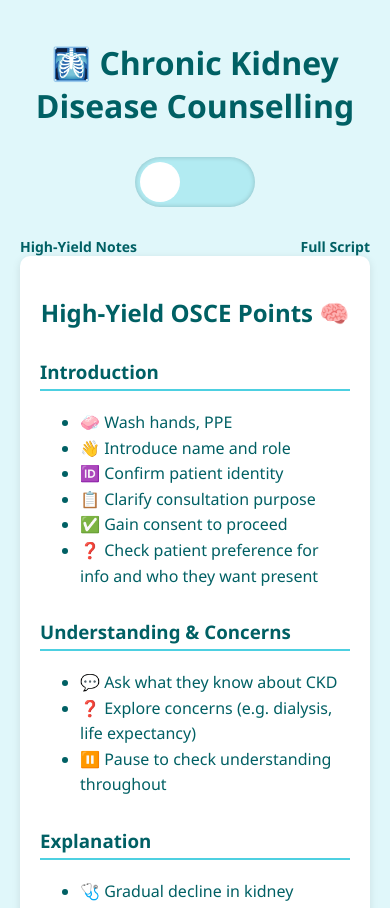
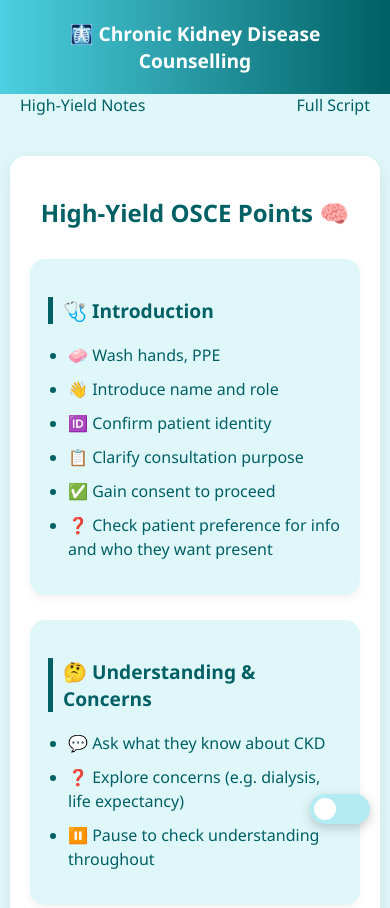
Before and after one commit to TheOneFaze/OSCE-Prep, a plain HTML site: page OSCE Page/Main Page/pretty_diagnosis_stations/chronic_kidney_disease_counselling.html in a window 390 px wide. Shown: the top 908 px of the page. Drawn offline with Linux system fonts and the light colour scheme.

Commit message:
chronic_kidney_disease_counselling.html

```diff
--- a/OSCE Page/Main Page/pretty_diagnosis_stations/chronic_kidney_disease_counselling.html
+++ b/OSCE Page/Main Page/pretty_diagnosis_stations/chronic_kidney_disease_counselling.html
@@ -1,92 +1,173 @@
 <!DOCTYPE html>
 <html lang="en">
 <head>
-    <meta charset="UTF-8">
-    <title>Chronic Kidney Disease Counselling</title>
+  <meta charset="UTF-8" />
+  <meta name="viewport" content="width=device-width, initial-scale=1.0">
+  <title>🩻 Chronic Kidney Disease Counselling</title>
   <style>
+    /* --- UPDATED BLUE/CYAN COLOR SCHEME --- */
     body {
+      margin: 0;
       font-family: 'Segoe UI', sans-serif;
-            background-color: #e0f7fa;
-            color: #006064;
-            margin: 0;
-            padding: 20px;
+      background: #e0f7fa; /* Light cyan background */
+      color: #006064;     /* Dark cyan text */
     }
-        h1, h2 {
+
+    header {
+      background: linear-gradient(to right, #4dd0e1, #006064); /* Cyan gradient */
+      color: white;
       text-align: center;
+      padding: 25px 10px;
+      font-size: 1.8em;
+      font-weight: bold;
+      position: sticky;
+      top: 0;
+      z-index: 1000;
     }
+
+    .labels {
+      display: flex;
+      justify-content: space-between;
+      padding: 0 40px;
+      font-size: 0.9em;
+    }
+
     .toggle-container {
       display: flex;
       justify-content: center;
       align-items: center;
-            margin: 30px 0;
+      margin: 20px 0;
     }
+
     .switch {
-            position: relative;
-            width: 120px;
-            height: 50px;
-            background-color: #b2ebf2;
-            border-radius: 25px;
+      position: fixed;
+      bottom: 30px;
+      right: 30px;
+      width: 65px;
+      height: 34px;
+      background-color: #b2ebf2; /* Lighter cyan switch */
+      border-radius: 34px;
       cursor: pointer;
-            box-shadow: inset 0 0 5px rgba(0,0,0,0.2);
+      z-index: 1001;
+      box-shadow: 0 4px 12px rgba(0,0,0,0.2);
     }
+
     .slider {
       position: absolute;
       top: 5px;
       left: 5px;
-            width: 40px;
-            height: 40px;
+      width: 24px;
+      height: 24px;
       background-color: white;
       border-radius: 50%;
-            transition: all 0.3s ease-in-out;
+      transition: transform 0.3s ease;
     }
+
     .switch.active .slider {
-            transform: translateX(70px);
+      transform: translateX(30px);
     }
-        .labels {
-            display: flex;
-            justify-content: space-between;
-            margin-top: 10px;
-            font-weight: bold;
-            font-size: 14px;
-        }
+
     .content-section {
       display: none;
-            padding: 20px;
+      max-width: 720px;
+      margin: 0 auto 40px;
       background: white;
-            border-radius: 10px;
-            margin-bottom: 20px;
-            box-shadow: 0 2px 8px rgba(0,0,0,0.1);
+      padding: 30px;
+      border-radius: 16px;
+      box-shadow: 0 6px 18px rgba(0,0,0,0.08);
     }
+
     .content-section.active {
       display: block;
     }
+
+    .section-box {
+      background: #e0f7fa; /* Light cyan background for boxes */
+      border-radius: 15px;
+      padding: 20px;
+      margin-bottom: 25px;
+      box-shadow: 0 4px 8px rgba(0,0,0,0.05);
+    }
+
+    h2 {
+      text-align: center;
+      margin-bottom: 30px;
+    }
+
     h3 {
-            border-bottom: 2px solid #4dd0e1;
-            padding-bottom: 5px;
-            margin-top: 30px;
+      color: #006064; /* Dark cyan for headings */
+      border-left: 5px solid #006064; /* Dark cyan border */
+      padding-left: 10px;
+      margin-top: 20px;
     }
+
     ul {
-            line-height: 1.6;
+      padding-left: 20px;
+    }
+
+    li {
+      margin-bottom: 10px;
+    }
+
+    p {
+      margin-bottom: 15px;
+    }
+
+    @media screen and (min-width: 768px) and (max-width: 991px) {
+      header { font-size: 1.5em; padding: 20px; }
+      .content-section { padding: 25px; }
+      .section-box { padding: 18px; }
+      h3 { font-size: 1.2em; }
+      p, li { font-size: 1em; }
+    }
+
+    @media screen and (min-width: 481px) and (max-width: 767px) {
+      header { font-size: 1.3em; padding: 18px; }
+      .content-section { padding: 20px; }
+      .section-box { padding: 16px; }
+      .labels { padding: 0 25px; }
+      h3 { font-size: 1.1em; }
+      p, li { font-size: 0.95em; }
+    }
+
+    @media screen and (min-width: 320px) and (max-width: 480px) {
+      header { font-size: 1.2em; padding: 20px 15px; }
+      .content-section { margin: 0 10px 40px; padding: 20px; }
+      .section-box { padding: 18px; }
+      .labels { padding: 0 20px; font-size: 1em; }
+      h3 { font-size: 1.2em; }
+      p, li { font-size: 1em; line-height: 1.5; }
+      .switch {
+        bottom: 20px;
+        right: 20px;
+        width: 60px;
+        height: 30px;
+      }
+      .slider {
+        width: 22px;
+        height: 22px;
+        top: 4px;
+        left: 4px;
+      }
     }
   </style>
 </head>
 <body>
-
-<h1>🩻 Chronic Kidney Disease Counselling</h1>
-
+  <header>🩻 Chronic Kidney Disease Counselling</header>
+  <div class="labels">
+    <span>High-Yield Notes</span>
+    <span>Full Script</span>
+  </div>
   <div class="toggle-container">
-    <div class="switch" id="toggleSwitch">
+    <div class="switch" onclick="toggleContent(this)">
       <div class="slider"></div>
     </div>
-</div>
-<div class="labels">
-    <span style="color:#006064;">High-Yield Notes</span>
-    <span style="color:#006064;">Full Script</span>
   </div>
 
   <div id="highYield" class="content-section active">
     <h2>High-Yield OSCE Points 🧠</h2>
-    <h3>Introduction</h3>
+    <div class="section-box">
+        <h3>🩺 Introduction</h3>
         <ul>
             <li>🧼 Wash hands, PPE</li>
             <li>👋 Introduce name and role</li>
@@ -95,31 +176,35 @@
             <li>✅ Gain consent to proceed</li>
             <li>❓ Check patient preference for info and who they want present</li>
         </ul>
-
-    <h3>Understanding & Concerns</h3>
+    </div>
+    <div class="section-box">
+        <h3>🤔 Understanding & Concerns</h3>
         <ul>
             <li>💬 Ask what they know about CKD</li>
             <li>❓ Explore concerns (e.g. dialysis, life expectancy)</li>
             <li>⏸️ Pause to check understanding throughout</li>
         </ul>
-
-    <h3>Explanation</h3>
+    </div>
+    <div class="section-box">
+        <h3>📖 Explanation</h3>
         <ul>
             <li>🩺 Gradual decline in kidney function over time</li>
             <li>🧪 Often found on blood tests (eGFR, creatinine)</li>
             <li>⚠️ Often asymptomatic until advanced stages</li>
             <li>🚫 Correct misconceptions if any arise</li>
         </ul>
-
-    <h3>Management</h3>
+    </div>
+    <div class="section-box">
+        <h3>💊 Management</h3>
         <ul>
             <li>📉 Control BP, diabetes, cholesterol</li>
             <li>💊 Medications: ACE inhibitors, statins, etc.</li>
             <li>🩺 Regular monitoring: bloods, urine, BP</li>
             <li>🧂 Lifestyle: salt restriction, hydration, avoid NSAIDs</li>
         </ul>
-
-    <h3>Closing</h3>
+    </div>
+    <div class="section-box">
+        <h3>👋 Closing</h3>
         <ul>
             <li>📄 Summary + leaflet & resources</li>
             <li>📞 Safety net: worsening symptoms</li>
@@ -127,64 +212,59 @@
             <li>🤝 Shared decision making & follow-up plan</li>
         </ul>
     </div>
+  </div>
 
   <div id="fullScript" class="content-section">
     <h2>Full Word-for-Word OSCE Script 📜</h2>
-
+    <div class="section-box">
         <h3>🩺 Introduction</h3>
         <p>"Hi, I’m [Your Name], a medical student. I’ve been asked to talk to you about the results of your recent kidney function tests. Could I confirm your full name and date of birth?"</p>
         <p>"Today I’ll explain what chronic kidney disease is, what your results mean, and how we manage it going forward."</p>
         <p>"Is it okay if we proceed with this discussion now? Would you like anyone else to be present during our conversation?"</p>
-
-    <h3>🔍 Understanding & Concerns</h3>
+    </div>
+    <div class="section-box">
+        <h3>🤔 Understanding & Concerns</h3>
         <p>"Have you heard of chronic kidney disease, or CKD, before?"</p>
         <p>"Is there anything in particular that you’re concerned about — such as dialysis, life expectancy, or dietary changes?"</p>
-    <p>(Pause here to allow questions and check understanding.)</p>
-
+    </div>
+    <div class="section-box">
         <h3>🩻 What is Chronic Kidney Disease?</h3>
         <p>"CKD means your kidneys aren’t working as well as they used to. It’s usually a gradual process and is picked up on routine blood or urine tests."</p>
         <p>"We measure it using something called eGFR, which gives us an estimate of your kidney function. We also check for protein in your urine and monitor your blood pressure regularly."</p>
-    <p>(Pause to check understanding and clarify any doubts.)</p>
-
+    </div>
+    <div class="section-box">
         <h3>⚠️ What Are the Risks?</h3>
         <p>"In early stages, you may not notice any symptoms. But if it worsens, it can cause tiredness, fluid retention, or higher risks of heart problems."</p>
         <p>"Our goal is to slow the progression and reduce any complications."</p>
-
+    </div>
+    <div class="section-box">
         <h3>🛠️ How Do We Manage It?</h3>
         <p>"The most important steps are managing blood pressure and any related conditions like diabetes or high cholesterol. We often use medications like ACE inhibitors or statins to protect your kidneys."</p>
         <p>"We also advise drinking enough fluids, reducing salt intake, avoiding over-the-counter medications like ibuprofen, and staying on top of your blood tests and reviews."</p>
-
+    </div>
+    <div class="section-box">
         <h3>📋 Monitoring and Support</h3>
         <p>"You’ll have regular check-ups to monitor your bloods, blood pressure, and symptoms. If kidney function falls further, we might refer you to a specialist team — but many people live for years with stable CKD."</p>
-
-    <h3>🗣️ Correcting Misunderstandings</h3>
-    <p>"If you have any concerns or ideas about the condition that don’t seem quite right, please let me know so I can clarify."</p>
-
-    <h3>📚 Additional Resources</h3>
-    <p>"I can provide you with leaflets and direct you to trustworthy websites and support groups to help you understand more."</p>
-
+    </div>
+    <div class="section-box">
         <h3>✅ Summary & Safety Net</h3>
         <p>"So in summary, CKD means your kidney function is a bit reduced. It’s common, especially with age, high blood pressure or diabetes — and we can manage it well with medication and lifestyle changes."</p>
         <p>"Here’s a leaflet with everything we discussed. If you ever notice swelling, breathlessness, or changes in urine, please let us know immediately."</p>
         <p>"Do you have any questions about what we discussed today?"</p>
-
+    </div>
+     <div class="section-box">
         <h3>🤝 Shared Decision Making & Follow-up</h3>
         <p>"Let’s agree on a plan that you feel comfortable with, and we’ll arrange regular monitoring to keep things under control."</p>
-
         <p>"Thanks for your time — we’ll keep monitoring things and support you with regular reviews."</p>
+    </div>
   </div>
 
   <script>
-    const toggle = document.getElementById("toggleSwitch");
-    const highYield = document.getElementById("highYield");
-    const fullScript = document.getElementById("fullScript");
-
-    toggle.addEventListener("click", () => {
-        toggle.classList.toggle("active");
-        highYield.classList.toggle("active");
-        fullScript.classList.toggle("active");
-    });
+    function toggleContent(switchEl) {
+      const isActive = switchEl.classList.toggle('active');
+      document.getElementById('highYield').classList.toggle('active', !isActive);
+      document.getElementById('fullScript').classList.toggle('active', isActive);
+    }
   </script>
-
 </body>
 </html>
```
Lines whose indentation alone changed are shown as unchanged.
